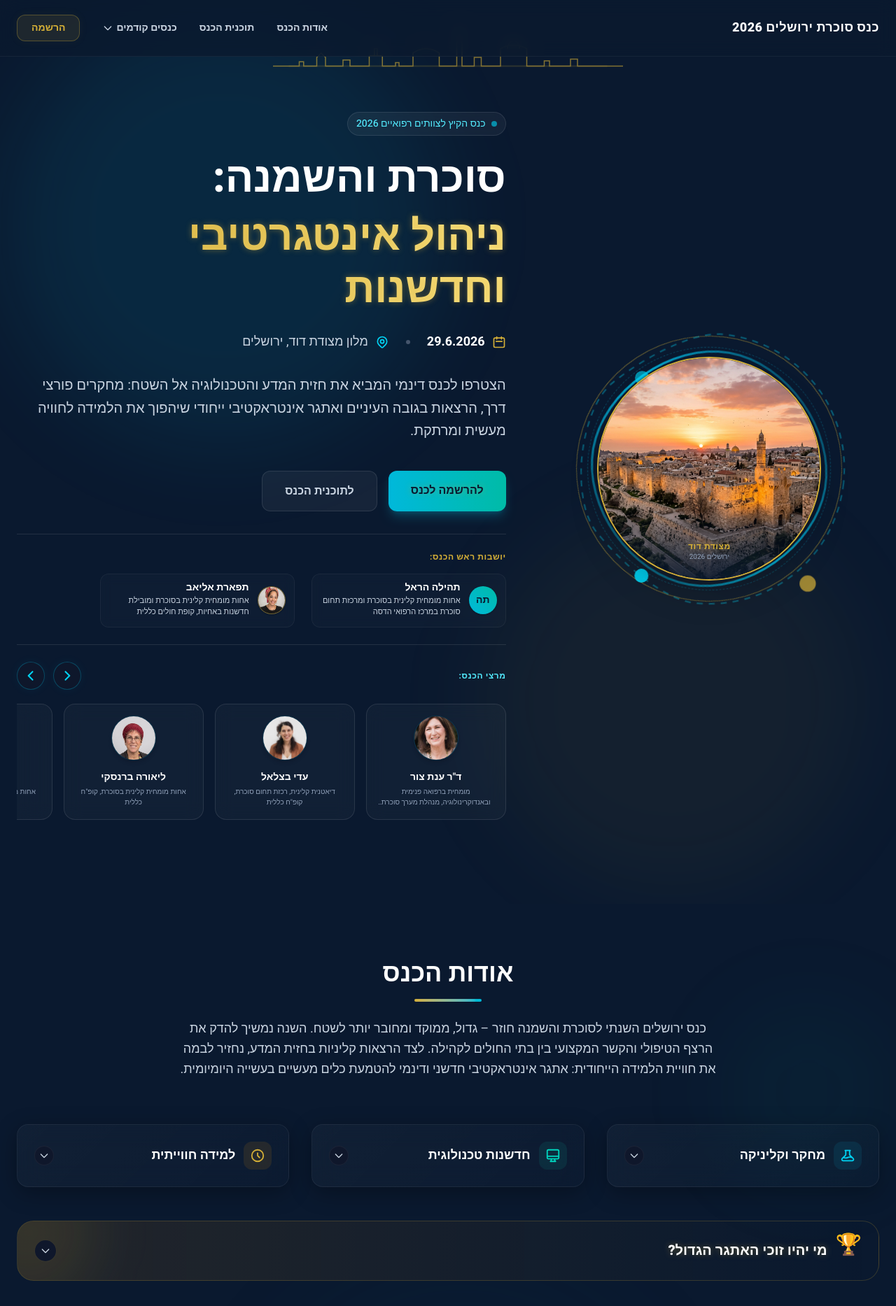
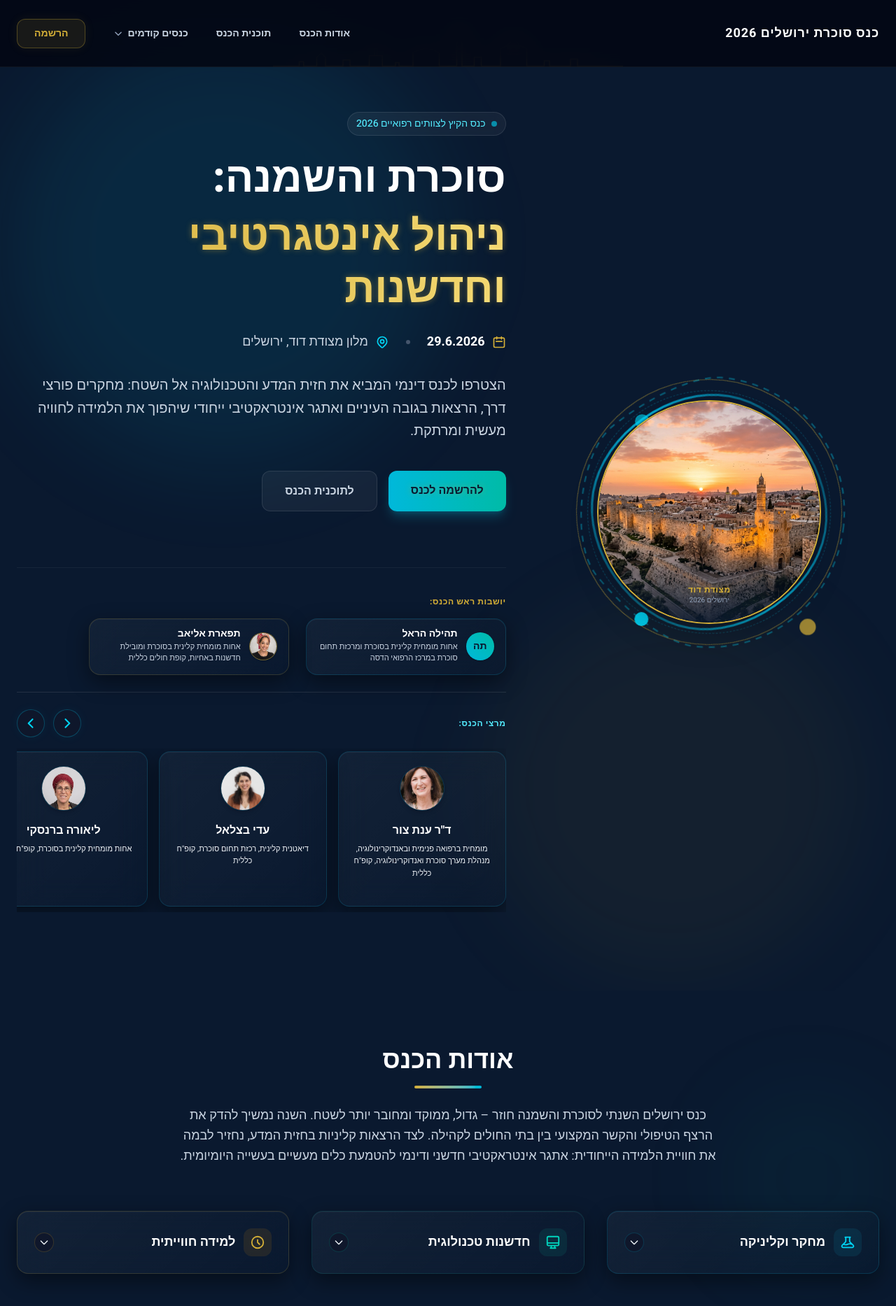
Before and after one commit to tifereteliav/jerusalem-diabetes-conference, a React (Vite) app: page / in a window 1280 px wide. Shown: the top 1867 px of the page at 70% size. Built offline with nearby package versions, Linux system fonts and the light colour scheme.

Commit message:
Enhance navbar padding/height and brand size, expand Hero vertical spacing, implement custom color-themed glassmorphism by default for all cards, and fix speakers list typography/clipping

```diff
--- a/src/App.jsx
+++ b/src/App.jsx
@@ -29,45 +29,45 @@ function App() {
       />
 
       {/* Header Navigation */}
-      <header className="fixed top-0 left-0 right-0 z-40 bg-[#0A192F]/80 backdrop-blur-md border-b border-white/5">
-        <div className="container mx-auto px-6 h-20 flex items-center justify-between">
+      <header className="fixed top-0 left-0 right-0 z-40 bg-[#030712]/85 backdrop-blur-lg border-b border-white/5 h-24 flex items-center">
+        <div className="container mx-auto px-6 flex items-center justify-between w-full">
 
           {/* Logo / Title */}
-          <div className="flex items-center gap-2">
+          <div className="flex items-center">
             <div className="text-right">
-              <span className="font-extrabold text-white block text-base md:text-lg tracking-wide">
+              <span className="font-bold text-white block text-sm sm:text-base md:text-lg tracking-wider hover:text-[#D4AF37] transition-colors duration-300">
                 כנס סוכרת ירושלים 2026
               </span>
             </div>
           </div>
 
           {/* Navigation Links (Hebrew RTL) */}
-          <nav className="flex items-center gap-6 md:gap-8">
+          <nav className="flex items-center gap-6 md:gap-10">
             <a
               href="#about"
-              className="text-sm font-semibold text-slate-300 hover:text-white hover:text-glow-cyan transition-colors"
+              className="text-sm font-semibold text-slate-300 hover:text-white hover:text-glow-cyan transition-colors duration-300"
             >
               אודות הכנס
             </a>
             <a
               href="#program"
-              className="text-sm font-semibold text-slate-300 hover:text-white hover:text-glow-cyan transition-colors"
+              className="text-sm font-semibold text-slate-300 hover:text-white hover:text-glow-cyan transition-colors duration-300"
             >
               תוכנית הכנס
             </a>
 
             {/* Previous Conferences Dropdown */}
             <div className="relative group">
-              <button className="text-sm font-semibold text-slate-300 hover:text-white hover:text-glow-cyan transition-colors flex items-center gap-1 cursor-pointer">
-                כנסים קודמים
-                <svg className="w-4 h-4 transition-transform group-hover:rotate-180" fill="none" viewBox="0 0 24 24" stroke="currentColor" strokeWidth="2">
+              <button className="text-sm font-semibold text-slate-300 hover:text-white hover:text-glow-cyan flex items-center gap-1.5 align-middle transition-colors duration-300 cursor-pointer">
+                <span>כנסים קודמים</span>
+                <svg className="w-3.5 h-3.5 transition-transform group-hover:rotate-180 text-slate-400 group-hover:text-cyan-400 self-center" fill="none" viewBox="0 0 24 24" stroke="currentColor" strokeWidth="2.5">
                   <path strokeLinecap="round" strokeLinejoin="round" d="M19 9l-7 7-7-7" />
                 </svg>
               </button>
-              <div className="absolute right-0 mt-2 w-32 rounded-xl bg-[#0A192F]/95 backdrop-blur-md border border-white/10 shadow-2xl opacity-0 invisible group-hover:opacity-100 group-hover:visible transition-all duration-200 z-50">
+              <div className="absolute right-0 mt-3 w-36 rounded-xl bg-[#030712]/95 backdrop-blur-md border border-[#D4AF37]/35 shadow-[0_10px_30px_rgba(0,0,0,0.5)] opacity-0 invisible group-hover:opacity-100 group-hover:visible transition-all duration-300 z-50 p-1.5">
                 <button
                   onClick={() => setShowVideoModal(true)}
-                  className="w-full text-right px-4 py-2.5 text-sm font-medium text-slate-300 hover:text-[#D4AF37] hover:bg-white/5 rounded-xl transition-colors cursor-pointer"
+                  className="w-full text-right px-3 py-2 text-xs font-bold text-slate-300 hover:text-[#D4AF37] hover:bg-white/5 rounded-lg transition-colors cursor-pointer"
                 >
                   שנת 2025
                 </button>
@@ -78,7 +78,7 @@ function App() {
               href="https://reg.eventact.com/form?Event=iy5YAAA&c=i9wg&Form=iFJ4AAA&=&Account=iAA&hc=&login=455291486150"
               target="_blank"
               rel="noopener noreferrer"
-              className="px-5 py-2 rounded-xl text-sm font-bold bg-[#D4AF37]/10 hover:bg-[#D4AF37]/20 border border-[#D4AF37]/30 hover:border-[#D4AF37] text-[#D4AF37] hover:text-white transition-all shadow-[0_0_15px_rgba(212,175,55,0.05)]"
+              className="px-6 py-2.5 rounded-xl text-sm font-bold bg-[#D4AF37]/10 hover:bg-[#D4AF37]/20 border border-[#D4AF37]/30 hover:border-[#D4AF37] text-[#D4AF37] hover:text-white transition-all shadow-[0_0_15px_rgba(212,175,55,0.08)] duration-300"
             >
               הרשמה
             </a>
--- a/src/components/About.jsx
+++ b/src/components/About.jsx
@@ -37,8 +37,8 @@ export default function About() {
           {/* Research & Clinic Card */}
           <div
             onClick={() => toggleExpand('research')}
-            className={`glass-card p-6 rounded-2xl text-right cursor-pointer border transition-all duration-300 ${
-              expanded.research ? 'border-cyan-500/40 bg-white/[0.06] shadow-[0_10px_20px_rgba(0,210,255,0.05)]' : 'border-white/5'
+            className={`glass-card-cyan p-6 rounded-2xl text-right cursor-pointer transition-all duration-300 ${
+              expanded.research ? 'bg-white/[0.06] shadow-[0_15px_30px_rgba(0,210,255,0.15)] border-cyan-400' : ''
             }`}
           >
             <div className="flex items-center justify-between gap-4 w-full">
@@ -51,8 +51,8 @@ export default function About() {
                 <h3 className="text-lg font-bold text-white">מחקר וקליניקה</h3>
               </div>
               <button
-                className={`w-7 h-7 rounded-full bg-slate-900 border border-white/5 flex items-center justify-center text-slate-300 transition-transform duration-300 ${
-                  expanded.research ? 'rotate-180 text-cyan-400 border-cyan-500/20' : 'hover:text-white'
+                className={`w-7 h-7 rounded-full bg-slate-900 border flex items-center justify-center text-slate-305 transition-all duration-300 ${
+                  expanded.research ? 'rotate-180 border-cyan-500/40 text-cyan-400' : 'border-cyan-500/20 hover:text-white'
                 }`}
                 aria-label="הצג פרטים"
               >
@@ -62,8 +62,8 @@ export default function About() {
               </button>
             </div>
 
-            <div className={`overflow-hidden transition-all duration-300 ${expanded.research ? 'max-h-40 opacity-100 mt-4 border-t border-white/5 pt-4' : 'max-h-0 opacity-0'}`}>
-              <p className="text-slate-300 leading-relaxed text-sm">
+            <div className={`overflow-hidden transition-all duration-300 ${expanded.research ? 'max-h-40 opacity-100 mt-4 border-t border-cyan-500/10 pt-4' : 'max-h-0 opacity-0'}`}>
+              <p className="text-slate-355 leading-relaxed text-sm">
                 העמקה בקווי המנחה הטיפוליים העדכניים ביותר, כולל מחקרים אחרונים על שילוב של טיפולי GLP1 R agonists ושימור מסת שריר בקרב מטופלים.
               </p>
             </div>
@@ -72,8 +72,8 @@ export default function About() {
           {/* Innovation Card */}
           <div
             onClick={() => toggleExpand('innovation')}
-            className={`glass-card p-6 rounded-2xl text-right cursor-pointer border transition-all duration-300 ${
-              expanded.innovation ? 'border-teal-500/40 bg-white/[0.06] shadow-[0_10px_20px_rgba(20,184,166,0.05)]' : 'border-white/5'
+            className={`glass-card-teal p-6 rounded-2xl text-right cursor-pointer transition-all duration-300 ${
+              expanded.innovation ? 'bg-white/[0.06] shadow-[0_15px_30px_rgba(20,184,166,0.15)] border-teal-400' : ''
             }`}
           >
             <div className="flex items-center justify-between gap-4 w-full">
@@ -86,8 +86,8 @@ export default function About() {
                 <h3 className="text-lg font-bold text-white">חדשנות טכנולוגית</h3>
               </div>
               <button
-                className={`w-7 h-7 rounded-full bg-slate-900 border border-white/5 flex items-center justify-center text-slate-300 transition-transform duration-300 ${
-                  expanded.innovation ? 'rotate-180 text-teal-400 border-teal-500/20' : 'hover:text-white'
+                className={`w-7 h-7 rounded-full bg-slate-900 border flex items-center justify-center text-slate-305 transition-all duration-300 ${
+                  expanded.innovation ? 'rotate-180 border-teal-500/40 text-teal-400' : 'border-teal-500/20 hover:text-white'
                 }`}
                 aria-label="הצג פרטים"
               >
@@ -97,8 +97,8 @@ export default function About() {
               </button>
             </div>
 
-            <div className={`overflow-hidden transition-all duration-300 ${expanded.innovation ? 'max-h-40 opacity-100 mt-4 border-t border-white/5 pt-4' : 'max-h-0 opacity-0'}`}>
-              <p className="text-slate-300 leading-relaxed text-sm">
+            <div className={`overflow-hidden transition-all duration-300 ${expanded.innovation ? 'max-h-40 opacity-100 mt-4 border-t border-teal-500/10 pt-4' : 'max-h-0 opacity-0'}`}>
+              <p className="text-slate-355 leading-relaxed text-sm">
                 הדגמה וניתוח של מערכות ניטור סוכר מתקדמות (AID), עטי הזרקה חכמים ושימוש בכלים מבוססי נתונים לשיפור האיזון המטבולי.
               </p>
             </div>
@@ -107,8 +107,8 @@ export default function About() {
           {/* Learning Card */}
           <div
             onClick={() => toggleExpand('learning')}
-            className={`glass-card p-6 rounded-2xl text-right cursor-pointer border transition-all duration-300 ${
-              expanded.learning ? 'border-[#D4AF37]/40 bg-white/[0.06] shadow-[0_10px_20px_rgba(212,175,55,0.05)]' : 'border-white/5'
+            className={`glass-card-gold p-6 rounded-2xl text-right cursor-pointer transition-all duration-300 ${
+              expanded.learning ? 'bg-white/[0.06] shadow-[0_15px_30px_rgba(212,175,55,0.15)] border-[#D4AF37]' : ''
             }`}
           >
             <div className="flex items-center justify-between gap-4 w-full">
@@ -121,8 +121,8 @@ export default function About() {
                 <h3 className="text-lg font-bold text-white">למידה חווייתית</h3>
               </div>
               <button
-                className={`w-7 h-7 rounded-full bg-slate-900 border border-white/5 flex items-center justify-center text-slate-300 transition-transform duration-300 ${
-                  expanded.learning ? 'rotate-180 text-[#D4AF37] border-[#D4AF37]/20' : 'hover:text-white'
+                className={`w-7 h-7 rounded-full bg-slate-900 border flex items-center justify-center text-slate-305 transition-all duration-300 ${
+                  expanded.learning ? 'rotate-180 border-[#D4AF37]/40 text-[#D4AF37]' : 'border-[#D4AF37]/20 hover:text-white'
                 }`}
                 aria-label="הצג פרטים"
               >
@@ -132,8 +132,8 @@ export default function About() {
               </button>
             </div>
 
-            <div className={`overflow-hidden transition-all duration-300 ${expanded.learning ? 'max-h-40 opacity-100 mt-4 border-t border-white/5 pt-4' : 'max-h-0 opacity-0'}`}>
-              <p className="text-slate-300 leading-relaxed text-sm">
+            <div className={`overflow-hidden transition-all duration-300 ${expanded.learning ? 'max-h-40 opacity-100 mt-4 border-t border-[#D4AF37]/10 pt-4' : 'max-h-0 opacity-0'}`}>
+              <p className="text-slate-355 leading-relaxed text-sm">
                 שילוב של אתגרים דיגיטליים ומשחקים אינטראקטיביים לאורך כל היום, המאפשרים לצוותים לבחון את הידע הקליני שלהם בצורה דינמית ומעוררת עניין.
               </p>
             </div>
--- a/src/components/Hero.jsx
+++ b/src/components/Hero.jsx
@@ -162,10 +162,10 @@ export default function Hero() {
             </div>
 
             {/* Co-Chairs Section */}
-            <div className="border-t border-white/10 pt-6 mt-8">
+            <div className="mt-20 pt-10 border-t border-white/5">
               <span className="text-xs uppercase tracking-wider text-[#D4AF37] font-bold block mb-4">יושבות ראש הכנס:</span>
               <div className="flex flex-wrap gap-6 justify-start">
-                <div className="flex items-center gap-3 bg-white/[0.02] border border-white/5 p-3 rounded-xl backdrop-blur-sm">
+                <div className="flex items-center gap-3 glass-card-cyan px-4 py-3.5 rounded-2xl">
                   <div className="w-10 h-10 rounded-full bg-gradient-to-tr from-cyan-500 to-teal-500 flex items-center justify-center text-[#0A192F] font-bold text-sm shadow shrink-0">
                     תה
                   </div>
@@ -176,7 +176,7 @@ export default function Hero() {
                     </span>
                   </div>
                 </div>
-                <div className="flex items-center gap-3 bg-white/[0.02] border border-white/5 p-3 rounded-xl backdrop-blur-sm">
+                <div className="flex items-center gap-3 glass-card-gold px-4 py-3.5 rounded-2xl">
                   <div className="w-10 h-10 rounded-full overflow-hidden border border-[#D4AF37]/50 shadow shrink-0 bg-slate-900">
                     <img src="/tiferet.jpg" alt="תפארת אליאב" className="w-full h-full object-cover" />
                   </div>
@@ -227,10 +227,10 @@ export default function Hero() {
                 {speakers.map((speaker, index) => (
                   <div
                     key={index}
-                    className="flex-shrink-0 w-[180px] sm:w-[200px] snap-start bg-white/[0.03] backdrop-blur-md border border-white/10 hover:border-cyan-400 hover:bg-cyan-500/[0.05] p-4 rounded-2xl transition-all duration-500 transform hover:-translate-y-2 hover:scale-[1.02] hover:shadow-[0_10px_25px_rgba(0,210,255,0.15)] group/sp"
+                    className="flex-shrink-0 w-[210px] sm:w-[240px] snap-start glass-card-cyan p-5 rounded-2xl group/sp"
                   >
                     {/* Avatar */}
-                    <div className="w-16 h-16 mx-auto mb-3.5 rounded-full overflow-hidden border border-cyan-500/20 group-hover/sp:border-cyan-400 group-hover/sp:scale-105 transition-all duration-500 shadow-md bg-slate-900 flex items-center justify-center">
+                    <div className="w-16 h-16 mx-auto mb-4 rounded-full overflow-hidden border border-cyan-500/20 group-hover/sp:border-cyan-400 group-hover/sp:scale-105 transition-all duration-500 shadow-md bg-slate-900 flex items-center justify-center">
                       {speaker.image ? (
                         <img src={speaker.image} alt={speaker.name} className="w-full h-full object-cover" />
                       ) : (
@@ -243,11 +243,11 @@ export default function Hero() {
                     </div>
 
                     {/* Name & Title */}
-                    <div className="text-center">
-                      <h5 className="font-bold text-white text-xs sm:text-sm mb-1 group-hover/sp:text-cyan-300 transition-colors duration-300">
+                    <div className="text-center flex flex-col justify-start h-[100px]">
+                      <h5 className="font-extrabold text-white text-sm sm:text-base mb-1.5 group-hover/sp:text-cyan-300 transition-colors duration-300">
                         {speaker.name}
                       </h5>
-                      <p className="text-[10px] text-slate-400 leading-normal line-clamp-2 group-hover/sp:text-slate-300 transition-colors duration-300">
+                      <p className="text-[11px] text-slate-350 leading-relaxed line-clamp-4 group-hover/sp:text-slate-250 transition-colors duration-300">
                         {speaker.title}
                       </p>
                     </div>
--- a/src/index.css
+++ b/src/index.css
@@ -22,16 +22,16 @@
 
 .glass-panel {
   background: rgba(3, 7, 18, 0.65);
-  backdrop-filter: blur(16px);
-  -webkit-backdrop-filter: blur(16px);
+  backdrop-filter: blur(20px);
+  -webkit-backdrop-filter: blur(20px);
   border: 1px solid rgba(255, 255, 255, 0.08);
   box-shadow: 0 8px 32px 0 rgba(0, 0, 0, 0.5);
 }
 
 .glass-card {
-  background: linear-gradient(135deg, rgba(255, 255, 255, 0.03) 0%, rgba(255, 255, 255, 0.01) 100%);
-  backdrop-filter: blur(16px);
-  -webkit-backdrop-filter: blur(16px);
+  background: linear-gradient(135deg, rgba(255, 255, 255, 0.03) 0%, rgba(255, 255, 255, 0.005) 100%);
+  backdrop-filter: blur(20px);
+  -webkit-backdrop-filter: blur(20px);
   border: 1px solid rgba(255, 255, 255, 0.06);
   box-shadow: 0 8px 32px 0 rgba(0, 0, 0, 0.3);
   transition: all 0.4s cubic-bezier(0.16, 1, 0.3, 1);
@@ -42,6 +42,55 @@
   border-color: rgba(0, 210, 255, 0.35);
   box-shadow: 0 12px 40px 0 rgba(0, 210, 255, 0.15);
   transform: translateY(-4px) scale(1.005);
+}
+
+/* Custom premium color-accented glassmorphism classes */
+.glass-card-cyan {
+  background: linear-gradient(135deg, rgba(255, 255, 255, 0.04) 0%, rgba(255, 255, 255, 0.005) 100%);
+  backdrop-filter: blur(20px);
+  -webkit-backdrop-filter: blur(20px);
+  border: 1px solid rgba(0, 210, 255, 0.15);
+  box-shadow: 0 10px 30px 0 rgba(0, 0, 0, 0.45), inset 0 1px 0 0 rgba(255, 255, 255, 0.05);
+  transition: all 0.4s cubic-bezier(0.16, 1, 0.3, 1);
+}
+
+.glass-card-cyan:hover {
+  background: linear-gradient(135deg, rgba(255, 255, 255, 0.07) 0%, rgba(255, 255, 255, 0.01) 100%);
+  border-color: rgba(0, 210, 255, 0.45);
+  box-shadow: 0 15px 40px 0 rgba(0, 210, 255, 0.22);
+  transform: translateY(-4px) scale(1.01);
+}
+
+.glass-card-gold {
+  background: linear-gradient(135deg, rgba(255, 255, 255, 0.04) 0%, rgba(255, 255, 255, 0.005) 100%);
+  backdrop-filter: blur(20px);
+  -webkit-backdrop-filter: blur(20px);
+  border: 1px solid rgba(212, 175, 55, 0.18);
+  box-shadow: 0 10px 30px 0 rgba(0, 0, 0, 0.45), inset 0 1px 0 0 rgba(255, 255, 255, 0.05);
+  transition: all 0.4s cubic-bezier(0.16, 1, 0.3, 1);
+}
+
+.glass-card-gold:hover {
+  background: linear-gradient(135deg, rgba(255, 255, 255, 0.07) 0%, rgba(255, 255, 255, 0.01) 100%);
+  border-color: rgba(212, 175, 55, 0.45);
+  box-shadow: 0 15px 40px 0 rgba(212, 175, 55, 0.22);
+  transform: translateY(-4px) scale(1.01);
+}
+
+.glass-card-teal {
+  background: linear-gradient(135deg, rgba(255, 255, 255, 0.04) 0%, rgba(255, 255, 255, 0.005) 100%);
+  backdrop-filter: blur(20px);
+  -webkit-backdrop-filter: blur(20px);
+  border: 1px solid rgba(20, 184, 166, 0.15);
+  box-shadow: 0 10px 30px 0 rgba(0, 0, 0, 0.45), inset 0 1px 0 0 rgba(255, 255, 255, 0.05);
+  transition: all 0.4s cubic-bezier(0.16, 1, 0.3, 1);
+}
+
+.glass-card-teal:hover {
+  background: linear-gradient(135deg, rgba(255, 255, 255, 0.07) 0%, rgba(255, 255, 255, 0.01) 100%);
+  border-color: rgba(20, 184, 166, 0.45);
+  box-shadow: 0 15px 40px 0 rgba(20, 184, 166, 0.22);
+  transform: translateY(-4px) scale(1.01);
 }
 
 /* Glowing text & circles */
```
